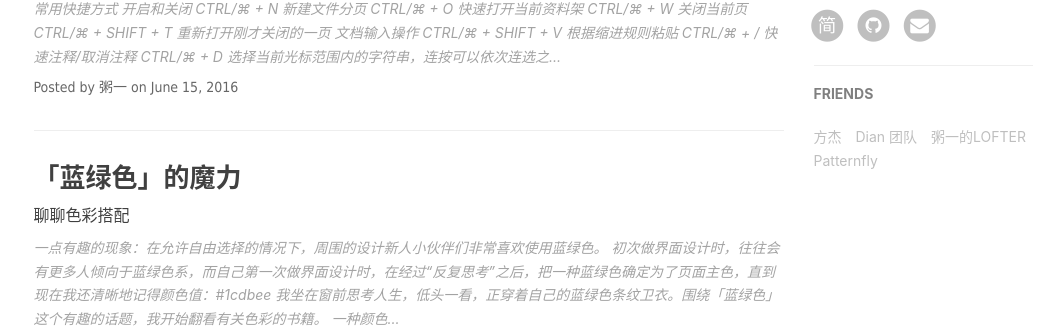
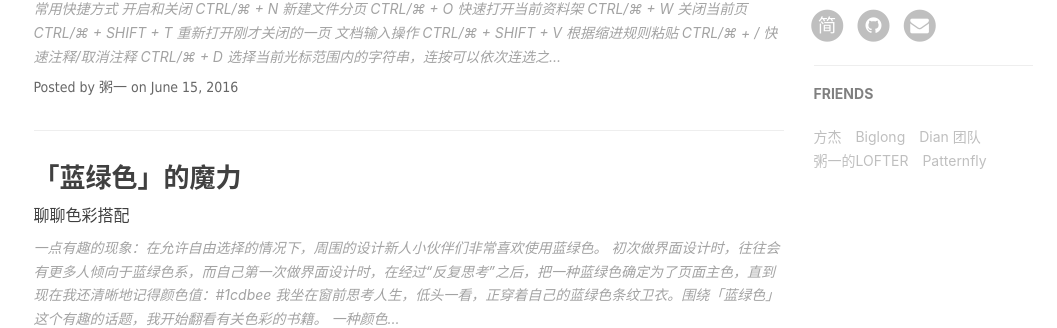
Before and after one commit to Winnie25/mondayc.github.io, a Jekyll site: the page built from index.html, in a window 1280 px wide and 900 px high, scrolled down 877 px. Shown: the part 132-460 px from the top of the window, without its empty margins (134-1191 px from the left). Built offline with Jekyll 4.4.1, drawn with Linux system fonts in a browser that asks for light colours; nearby versions of some CDN libraries; Markdown is read by kramdown in place of the engine named in the settings; the list of posts is cut into pages by our own code; comment, search, counter and statistics services are not loaded.

Commit message:
Update _config.yml

```diff
--- a/_config.yml
+++ b/_config.yml
@@ -91,6 +91,10 @@ friends: [
         href: "http://blog.fangjie.info/"
     },
     {
+        title: "Biglong",
+        href: "http://www.biglong.cc/"
+    },
+    {
         title: "Dian 团队",
         href: "http://dian.hust.edu.cn/"
     },{
@@ -102,4 +106,5 @@ friends: [
         href: "http://patternfly.org/"
     }
 
+
 ]
```
